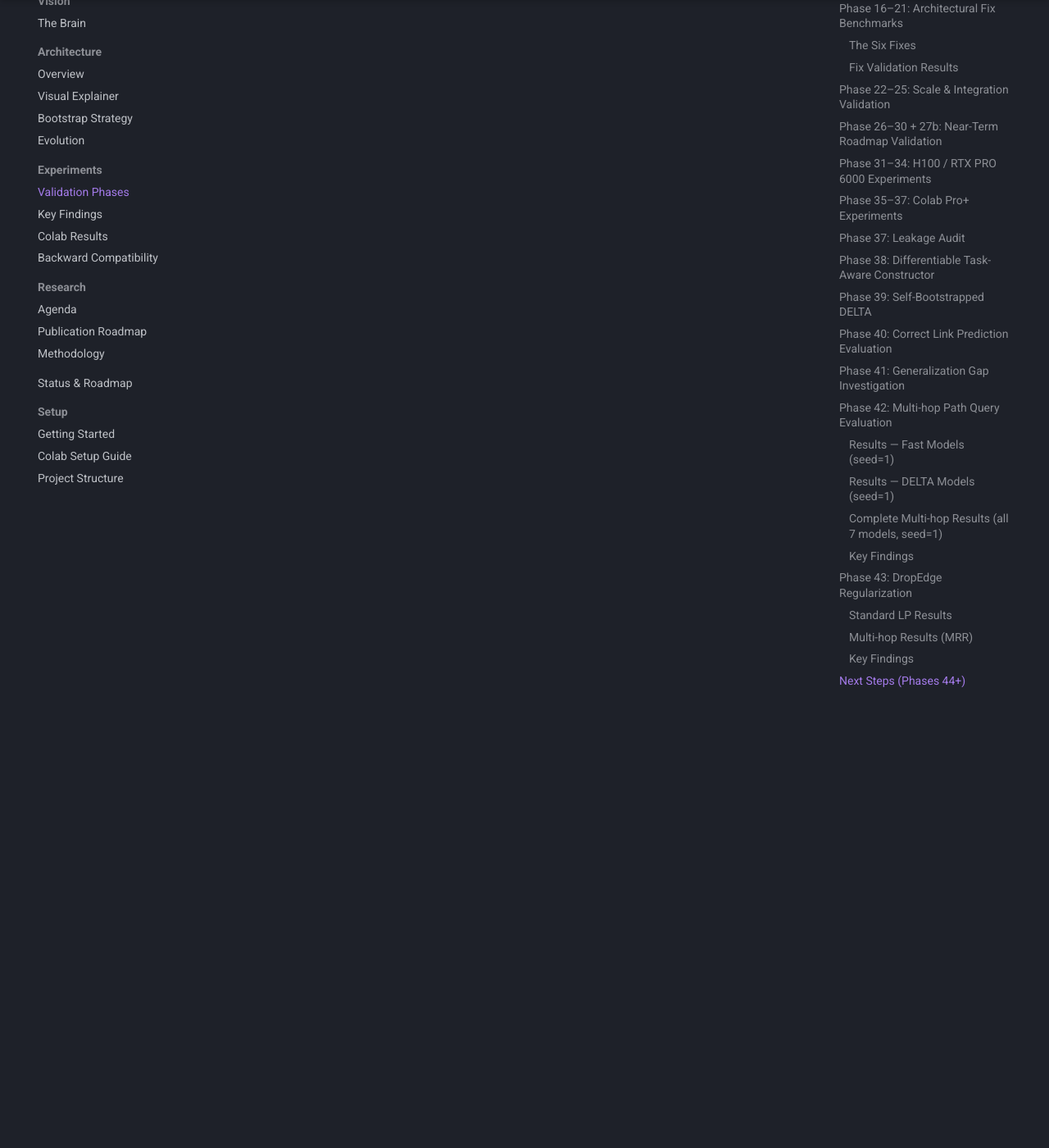
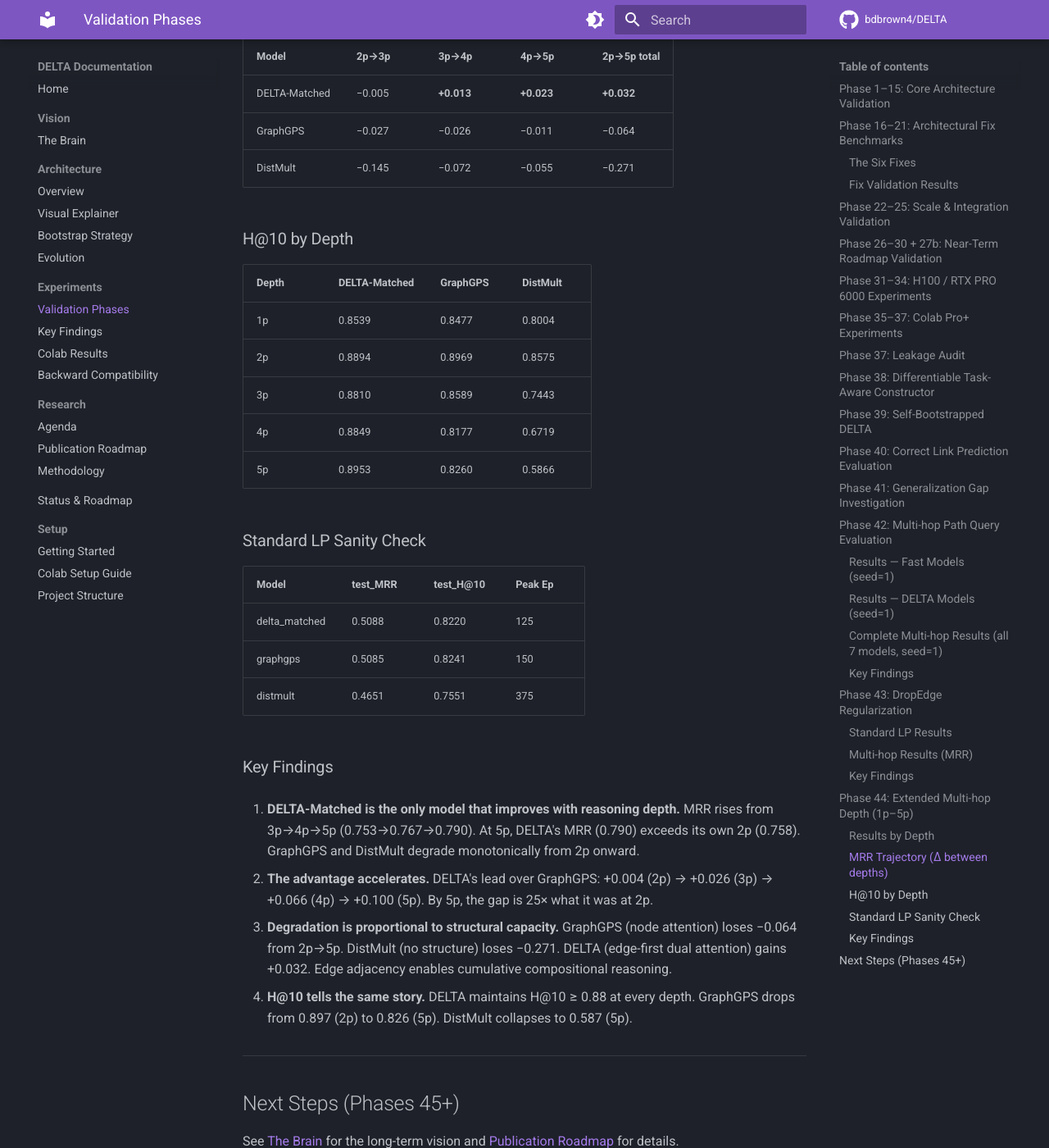
Before and after one commit to bdbrown4/DELTA, an MkDocs documentation site: the page built from mkdocs-src/validation-phases.md, in a window 1280 px wide and 1400 px high, scrolled down 16080 px. Shown: the whole window at 82% size. Built offline with MkDocs 1.6.1 and Material for MkDocs 9.7.7, drawn with Linux system fonts in a browser that asks for light colours; comment, search, counter and statistics services are not loaded; some of the changed text lies outside the part shown.

Commit message:
Phase 44: DELTA improves with reasoning depth (MRR 0.753->0.767->0.790 at 3p/4p/5p)
Centerpiece result: DELTA-Matched is the ONLY model that improves as
compositional depth increases. Gap over GraphGPS accelerates from +0.004
(2p) to +0.100 (5p). GraphGPS and DistMult degrade monotonically.

- Finding #24: compositional advantage grows with depth
- Full 1p-5p results table (35,868 queries, leak-free)
- MRR trajectory and H@10 tables by depth

```diff
--- a/mkdocs-src/validation-phases.md
+++ b/mkdocs-src/validation-phases.md
@@ -362,7 +362,63 @@ Phase 40 rebuilds the entire evaluation pipeline to fix all 5 issues from the Ph
 
 ---
 
-## Next Steps (Phases 44+)
+## Phase 44: Extended Multi-hop Depth (1p–5p)
+
+**Script:** `experiments/phase44_depth.py`
+
+**Question:** Does DELTA's compositional advantage extend to 4-hop and 5-hop chain queries? Does the gap grow or shrink with depth?
+
+**Protocol:** 3 models (delta_matched, graphgps, distmult) evaluated on 5 query depths (1p–5p). 35,868 total queries (1p=486, 2p=5382, 3p=10000, 4p=10000, 5p=10000). Recursive chain builder for 4p/5p with strict leakage prevention. All queries verified leak-free.
+
+### Results by Depth
+
+| Depth | n | DELTA-Matched | GraphGPS | DistMult |
+|-------|---|--------------|----------|----------|
+| 1p | 486 | 0.5413 | 0.5227 | 0.4936 |
+| 2p | 5,382 | 0.7578 | 0.7540 | 0.7280 |
+| 3p | 10,000 | 0.7531 | 0.7270 | 0.5830 |
+| 4p | 10,000 | 0.7665 | 0.7008 | 0.5112 |
+| 5p | 10,000 | 0.7896 | 0.6899 | 0.4567 |
+
+### MRR Trajectory (Δ between depths)
+
+| Model | 2p→3p | 3p→4p | 4p→5p | 2p→5p total |
+|-------|-------|-------|-------|-------------|
+| DELTA-Matched | −0.005 | **+0.013** | **+0.023** | **+0.032** |
+| GraphGPS | −0.027 | −0.026 | −0.011 | −0.064 |
+| DistMult | −0.145 | −0.072 | −0.055 | −0.271 |
+
+### H@10 by Depth
+
+| Depth | DELTA-Matched | GraphGPS | DistMult |
+|-------|--------------|----------|----------|
+| 1p | 0.8539 | 0.8477 | 0.8004 |
+| 2p | 0.8894 | 0.8969 | 0.8575 |
+| 3p | 0.8810 | 0.8589 | 0.7443 |
+| 4p | 0.8849 | 0.8177 | 0.6719 |
+| 5p | 0.8953 | 0.8260 | 0.5866 |
+
+### Standard LP Sanity Check
+
+| Model | test_MRR | test_H@10 | Peak Ep |
+|-------|----------|-----------|---------|
+| delta_matched | 0.5088 | 0.8220 | 125 |
+| graphgps | 0.5085 | 0.8241 | 150 |
+| distmult | 0.4651 | 0.7551 | 375 |
+
+### Key Findings
+
+1. **DELTA-Matched is the only model that improves with reasoning depth.** MRR rises from 3p→4p→5p (0.753→0.767→0.790). At 5p, DELTA's MRR (0.790) exceeds its own 2p (0.758). GraphGPS and DistMult degrade monotonically from 2p onward.
+
+2. **The advantage accelerates.** DELTA's lead over GraphGPS: +0.004 (2p) → +0.026 (3p) → +0.066 (4p) → +0.100 (5p). By 5p, the gap is 25× what it was at 2p.
+
+3. **Degradation is proportional to structural capacity.** GraphGPS (node attention) loses −0.064 from 2p→5p. DistMult (no structure) loses −0.271. DELTA (edge-first dual attention) gains +0.032. Edge adjacency enables cumulative compositional reasoning.
+
+4. **H@10 tells the same story.** DELTA maintains H@10 ≥ 0.88 at every depth. GraphGPS drops from 0.897 (2p) to 0.826 (5p). DistMult collapses to 0.587 (5p).
+
+---
+
+## Next Steps (Phases 45+)
 
 See [The Brain](the-brain.md) for the long-term vision and [Publication Roadmap](PUBLICATION_ROADMAP.md) for details.
 
@@ -371,8 +427,8 @@ See [The Brain](the-brain.md) for the long-term vision and [Publication Roadmap]
 | 41 | Generalization gap investigation — weight decay sweep | ✅ Complete — negative result (val-set noise, not overfitting) |
 | 42 | Multi-hop path queries (1p/2p/3p) | ✅ Complete — DELTA-Matched 3p MRR **0.738** beats GraphGPS (0.697) by +0.041 |
 | 43 | DropEdge robustness check | ✅ Complete — DELTA leads on 3p at all 5 drop rates; advantage is structural |
-| 44 | Extended multi-hop depth (4p/5p compositional queries) | 🔄 Running |
-| 45 | Inference timing + multi-seed headline | Planned |
+| 44 | Extended multi-hop depth (4p/5p compositional queries) | ✅ Complete — DELTA improves with depth (MRR 0.753→0.767→0.790); advantage over GraphGPS grows to +0.100 at 5p |
+| 45 | Inference timing + multi-seed headline | 🔄 Running |
 
 ---
 
```
Also changed, not shown: mkdocs-src/key-findings.md (+23 -1 lines).
